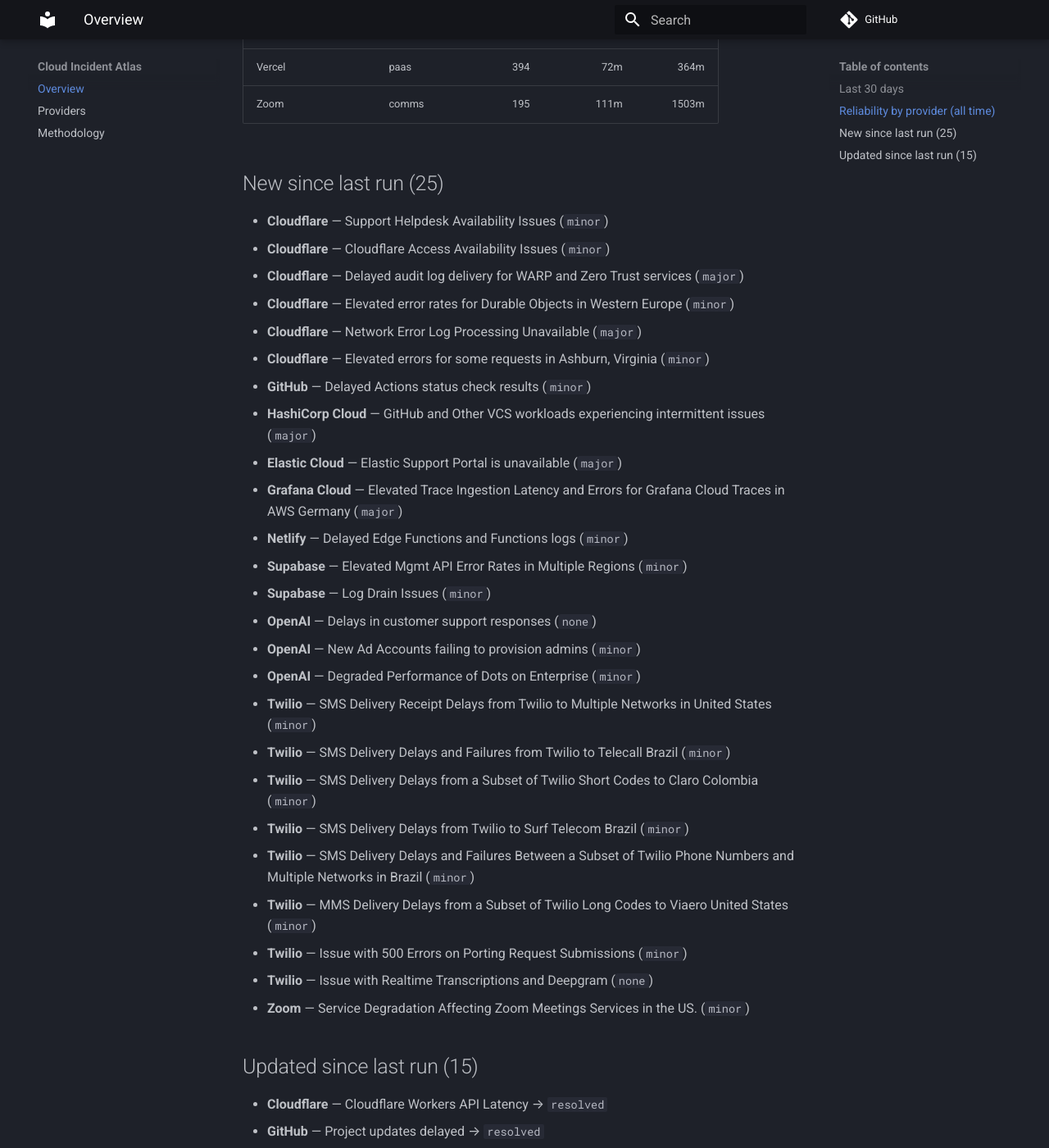
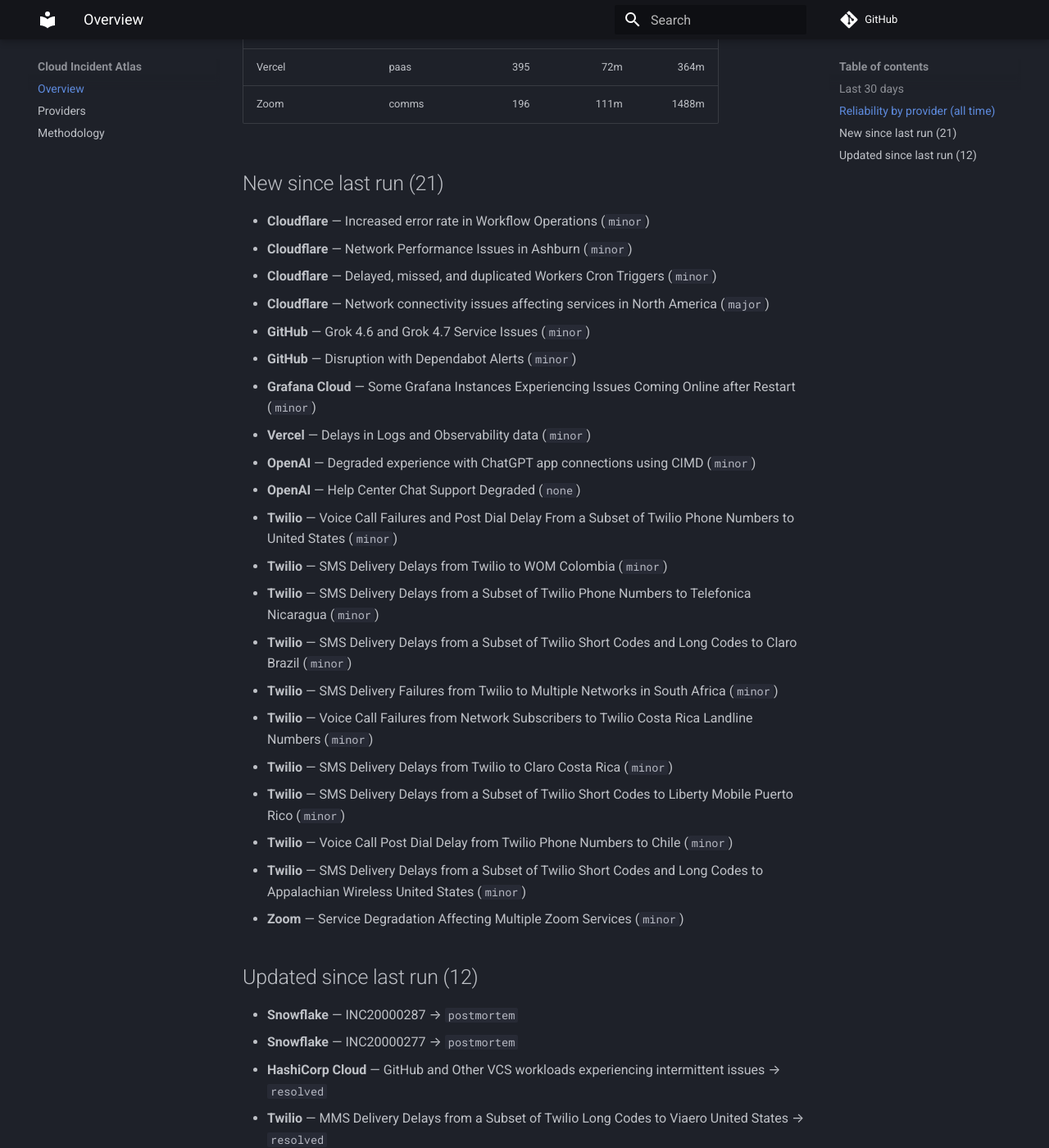
Before and after one commit to ayushgupta07xx/cloud-incident-atlas, an MkDocs documentation site: the page built from docs/index.md, in a window 1280 px wide and 1400 px high, scrolled down 1479 px. Shown: the whole window at 82% size. Built offline with MkDocs 1.6.1 and Material for MkDocs 9.7.7, drawn with Linux system fonts in a browser that asks for light colours; comment, search, counter and statistics services are not loaded; some of the changed text lies outside the part shown.

Commit message:
docs: refresh digest and charts
Regenerated from the corpus by the ingest pipeline.

Run: https://github.com/ayushgupta07xx/cloud-incident-atlas/actions/runs/40112734979

Co-authored-by: github-actions[bot] <41898282+github-actions[bot]@users.noreply.github.com>

```diff
--- a/docs/index.md
+++ b/docs/index.md
@@ -1,11 +1,11 @@
 # Cloud Incident Atlas
 
-Cross-vendor incident data for 25 providers. Corpus: **23,679 incidents**. Updated 2026-10-23.
+Cross-vendor incident data for 25 providers. Corpus: **23,700 incidents**. Updated 2026-10-24.
 
 ## Last 30 days
 
-- Incidents recorded: **500**
-- Major or worse: **79**
+- Incidents recorded: **492**
+- Major or worse: **74**
 
 ## Reliability by provider (all time)
 
@@ -15,73 +15,66 @@
 | Amazon Web Services | cloud | 79 | — | — |
 | Microsoft Azure | cloud | 1 | — | — |
 | CircleCI | devtools | 322 | 70m | 481m |
-| Cloudflare | cdn | 6800 | 239m | 507m |
+| Cloudflare | cdn | 6804 | 239m | 506m |
 | Confluent Cloud | data | 267 | 195m | 1599m |
 | Datadog | observability | 127 | 73m | 226m |
 | DigitalOcean | cloud | 510 | 144m | 571m |
 | Discord | comms | 224 | 56m | 292m |
 | Elastic Cloud | observability | 264 | 192m | 1470m |
 | Google Cloud Platform | cloud | 8 | 505m | — |
-| GitHub | devtools | 643 | 67m | 298m |
-| Grafana Cloud | observability | 788 | 92m | 1135m |
+| GitHub | devtools | 645 | 67m | 295m |
+| Grafana Cloud | observability | 789 | 93m | 1134m |
 | HashiCorp Cloud | devtools | 41 | 165m | 1525m |
 | MongoDB Atlas | data | 279 | 120m | 1403m |
 | Netlify | paas | 229 | 41m | 225m |
 | New Relic | observability | 108 | 63m | 311m |
 | npm | devtools | 67 | 108m | 344m |
-| OpenAI | ai | 121 | 115m | 594m |
+| OpenAI | ai | 123 | 111m | 575m |
 | Sentry | observability | 347 | 84m | 359m |
 | Snowflake | data | 209 | 118m | 594m |
 | Supabase | paas | 450 | 150m | 1287m |
-| Twilio | comms | 11167 | 270m | 1101m |
-| Vercel | paas | 394 | 72m | 364m |
-| Zoom | comms | 195 | 111m | 1503m |
+| Twilio | comms | 11177 | 271m | 1105m |
+| Vercel | paas | 395 | 72m | 364m |
+| Zoom | comms | 196 | 111m | 1488m |
 
-## New since last run (25)
+## New since last run (21)
 
-- **Cloudflare** — Support Helpdesk Availability Issues (`minor`)
-- **Cloudflare** — Cloudflare Access Availability Issues (`minor`)
-- **Cloudflare** — Delayed audit log delivery for WARP and Zero Trust services (`major`)
-- **Cloudflare** — Elevated error rates for Durable Objects in Western Europe (`minor`)
-- **Cloudflare** — Network Error Log Processing Unavailable (`major`)
-- **Cloudflare** — Elevated errors for some requests in Ashburn, Virginia (`minor`)
-- **GitHub** — Delayed Actions status check results (`minor`)
-- **HashiCorp Cloud** — GitHub and Other VCS workloads experiencing intermittent issues (`major`)
-- **Elastic Cloud** — Elastic Support Portal is unavailable (`major`)
-- **Grafana Cloud** — Elevated Trace Ingestion Latency and Errors for Grafana Cloud Traces in AWS Germany (`major`)
-- **Netlify** — Delayed Edge Functions and Functions logs (`minor`)
-- **Supabase** — Elevated Mgmt API Error Rates in Multiple Regions (`minor`)
-- **Supabase** — Log Drain Issues (`minor`)
-- **OpenAI** — Delays in customer support responses (`none`)
-- **OpenAI** — New Ad Accounts failing to provision admins (`minor`)
-- **OpenAI** — Degraded Performance of Dots on Enterprise (`minor`)
-- **Twilio** — SMS Delivery Receipt Delays from Twilio to Multiple Networks in United States (`minor`)
-- **Twilio** — SMS Delivery Delays and Failures from Twilio to Telecall Brazil (`minor`)
-- **Twilio** — SMS Delivery Delays from a Subset of Twilio Short Codes to Claro Colombia (`minor`)
-- **Twilio** — SMS Delivery Delays from Twilio to Surf Telecom Brazil (`minor`)
-- **Twilio** — SMS Delivery Delays and Failures Between a Subset of Twilio Phone Numbers and Multiple Networks in Brazil (`minor`)
-- **Twilio** — MMS Delivery Delays from a Subset of Twilio Long Codes to Viaero United States (`minor`)
-- **Twilio** — Issue with 500 Errors on Porting Request Submissions (`minor`)
-- **Twilio** — Issue with Realtime Transcriptions and Deepgram (`none`)
-- **Zoom** — Service Degradation Affecting Zoom Meetings Services in the US. (`minor`)
+- **Cloudflare** — Increased error rate in Workflow Operations (`minor`)
+- **Cloudflare** — Network Performance Issues in Ashburn (`minor`)
+- **Cloudflare** — Delayed, missed, and duplicated Workers Cron Triggers (`minor`)
+- **Cloudflare** — Network connectivity issues affecting services in North America (`major`)
+- **GitHub** — Grok 4.6 and Grok 4.7 Service Issues (`minor`)
+- **GitHub** — Disruption with Dependabot Alerts (`minor`)
+- **Grafana Cloud** — Some Grafana Instances Experiencing Issues Coming Online after Restart (`minor`)
+- **Vercel** — Delays in Logs and Observability data (`minor`)
+- **OpenAI** — Degraded experience with ChatGPT app connections using CIMD (`minor`)
+- **OpenAI** — Help Center Chat Support Degraded (`none`)
+- **Twilio** — Voice Call Failures and Post Dial Delay From a Subset of Twilio Phone Numbers to United States (`minor`)
+- **Twilio** — SMS Delivery Delays from Twilio to WOM Colombia (`minor`)
+- **Twilio** — SMS Delivery Delays from a Subset of Twilio Phone Numbers to Telefonica Nicaragua (`minor`)
+- **Twilio** — SMS Delivery Delays from a Subset of Twilio Short Codes and Long Codes to Claro Brazil (`minor`)
+- **Twilio** — SMS Delivery Failures from Twilio to Multiple Networks in South Africa (`minor`)
+- **Twilio** — Voice Call Failures from Network Subscribers to Twilio Costa Rica Landline Numbers (`minor`)
+- **Twilio** — SMS Delivery Delays from Twilio to Claro Costa Rica (`minor`)
+- **Twilio** — SMS Delivery Delays from a Subset of Twilio Short Codes to Liberty Mobile Puerto Rico (`minor`)
+- **Twilio** — Voice Call Post Dial Delay from Twilio Phone Numbers to Chile (`minor`)
+- **Twilio** — SMS Delivery Delays from a Subset of Twilio Short Codes and Long Codes to Appalachian Wireless United States (`minor`)
+- **Zoom** — Service Degradation Affecting Multiple Zoom Services (`minor`)
 
-## Updated since last run (15)
+## Updated since last run (12)
 
-- **Cloudflare** — Cloudflare Workers API Latency → `resolved`
-- **GitHub** — Project updates delayed → `resolved`
-- **Snowflake** — INC20000150 → `identified`
-- **CircleCI** — Increased Docker gen2 wait times → `postmortem`
-- **Elastic Cloud** — 403 error when trying to access Autoops in newly created serverless projects → `resolved`
-- **Twilio** — MMS Delivery Failures From A Subset Of Network Subscribers In Australia To Twilio Australia Phone Numbers → `resolved`
-- **Twilio** — Voice Call Post Dial Delay From a Subset of Twilio Phone Numbers to Israel → `resolved`
-- **Twilio** — SMS Delivery Delays and Failures from a Subset of Twilio Alphanumeric Sender IDs to Mobile China → `resolved`
-- **Twilio** — Hosted Number Verification Calls not Reaching Customers → `resolved`
-- **Twilio** — SMS Delivery Failures from United Kingdom to a Subset of Twilio Long Codes → `resolved`
-- **Twilio** — Intelligent Alerts Delivery Issues → `resolved`
-- **Twilio** — SMS Delivery Delays and Failures from Twilio to Malitel Mali → `monitoring`
+- **Snowflake** — INC20000287 → `postmortem`
+- **Snowflake** — INC20000277 → `postmortem`
+- **HashiCorp Cloud** — GitHub and Other VCS workloads experiencing intermittent issues → `resolved`
+- **Twilio** — MMS Delivery Delays from a Subset of Twilio Long Codes to Viaero United States → `resolved`
+- **Twilio** — SMS Delivery Delays from Twilio to Surf Telecom Brazil → `resolved`
+- **Twilio** — SMS Delivery Receipt Delays from Twilio to Multiple Networks in United States and Canada → `resolved`
+- **Twilio** — SMS Delivery Delays between a Subset of Twilio Phone Numbers and Multiple Networks in Brazil → `resolved`
+- **Twilio** — SMS Delivery Delays and Failures from Twilio to Telecall Brazil → `resolved`
+- **Twilio** — SMS Delivery Delays and Failures from Twilio to Malitel Mali → `resolved`
+- **Twilio** — SMS Delivery Delays and Failures between a Subset of Twilio Long Codes and Multiple Networks in Italy → `resolved`
 - **Twilio** — SMS Delivery Delays and Failures from Twilio Short Codes to Multiple Networks in India → `identified`
-- **Twilio** — SMS Delivery Delays and Failures between a Subset of Twilio Long Codes and Multiple Networks in Italy → `monitoring`
-- **Google Cloud Platform** — Multiple services were experiencing issues in the europe-west2 region. → `resolved`
+- **Zoom** — Service Degradation Affecting Zoom Meetings Services in the US. → `resolved`
 
 ---
 
```
Also changed, not shown: README.md (+8 -8 lines), docs/providers.md (+13 -13 lines), docs/img/mttr.svg, docs/img/timeline.svg.
